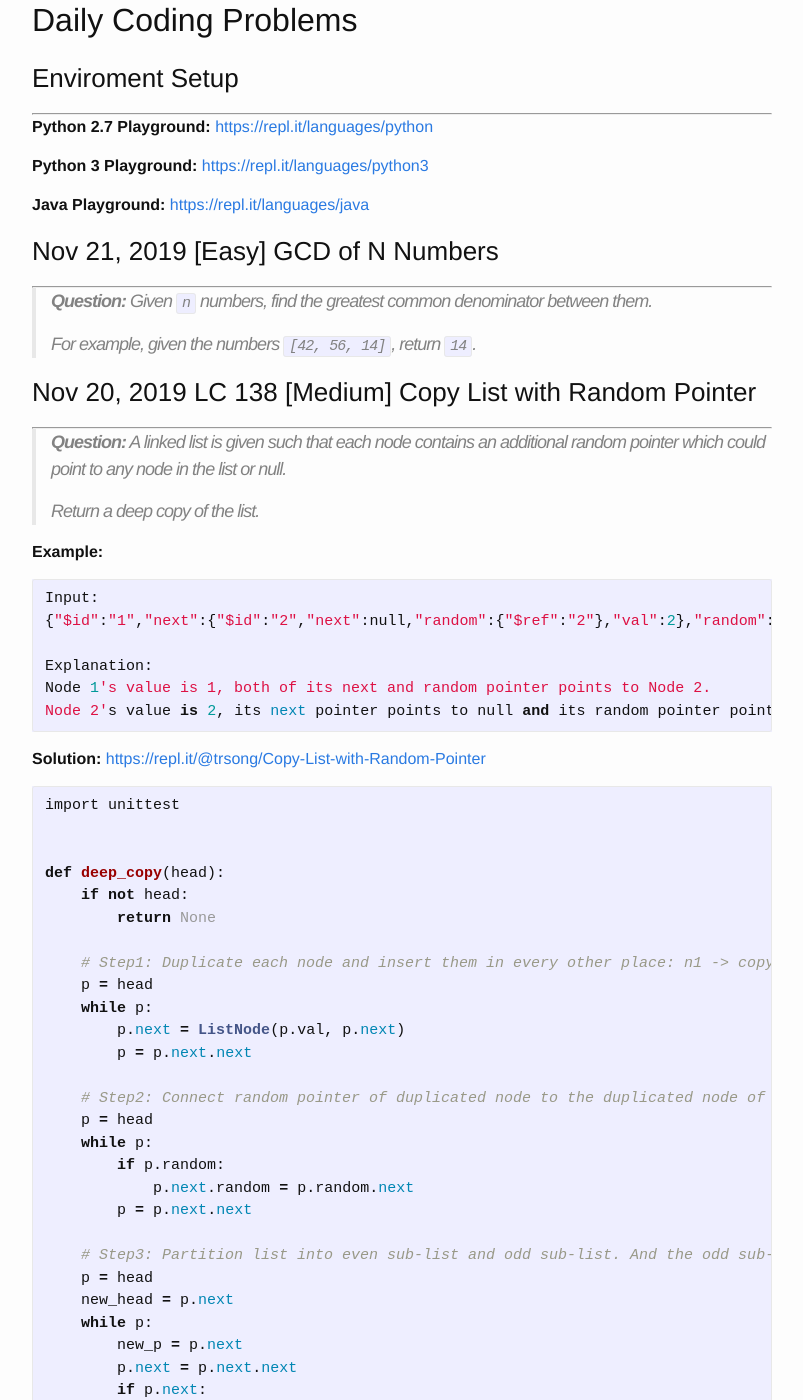
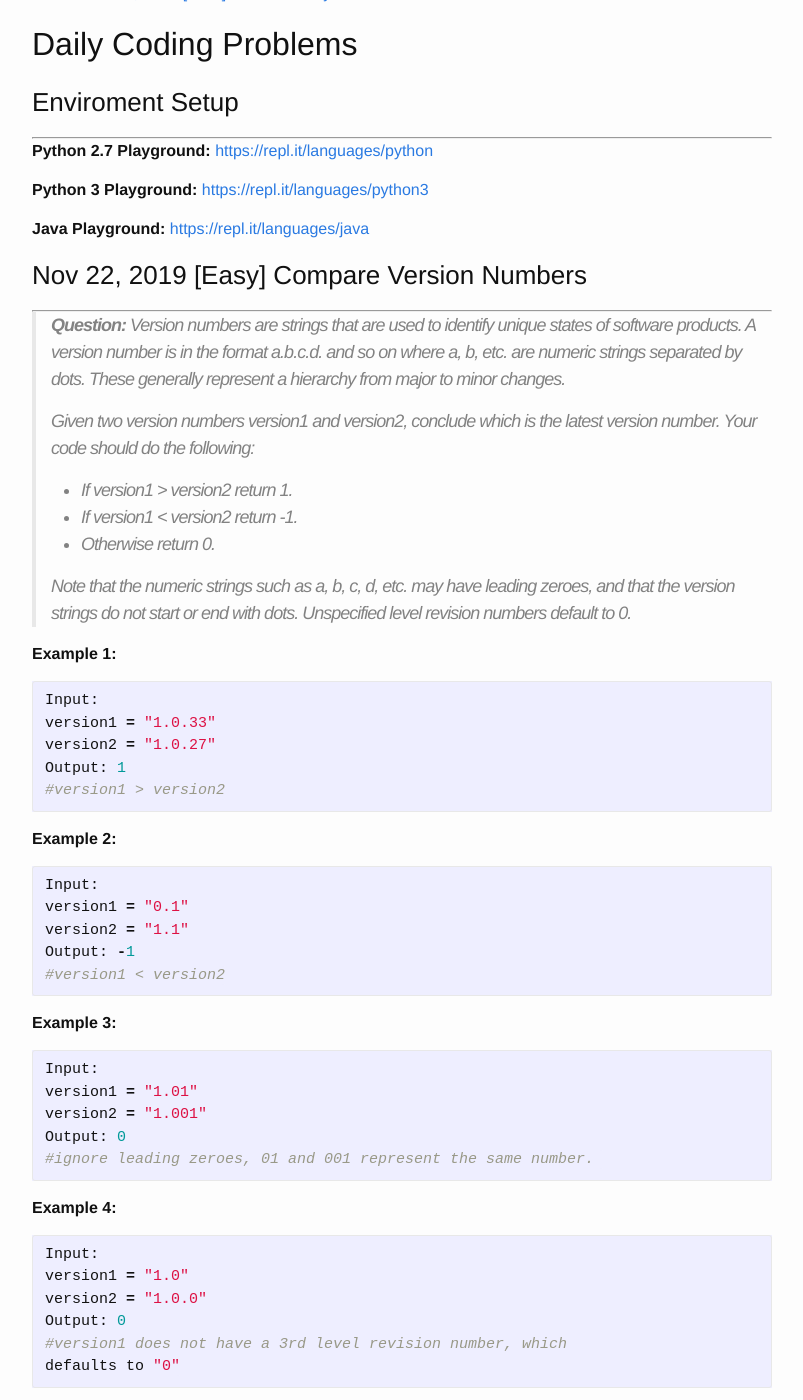
Before and after one commit to trsong/trsong.github.io, a Jekyll site: the page built from _posts/2019-11-01-DailyQuestionsNov.md, in a window 1280 px wide and 1400 px high, scrolled down 771 px. Shown: the whole window, without its empty margins (238-1041 px from the left). Built offline with Jekyll 4.4.1, drawn with Linux system fonts in a browser that asks for light colours; some of the changed text lies outside the part shown.

Commit message:
Add Solution to Nov 21 Question

````diff
--- a/_posts/2019-11-01-DailyQuestionsNov.md
+++ b/_posts/2019-11-01-DailyQuestionsNov.md
@@ -20,11 +20,100 @@ categories: Python/Java
 
 
 
+### Nov 22, 2019 \[Easy\] Compare Version Numbers
+---
+> **Question:** Version numbers are strings that are used to identify unique states of software products. A version number is in the format a.b.c.d. and so on where a, b, etc. are numeric strings separated by dots. These generally represent a hierarchy from major to minor changes.
+>
+> Given two version numbers version1 and version2, conclude which is the latest version number. Your code should do the following:
+> - If version1 > version2 return 1.
+> - If version1 < version2 return -1.
+> - Otherwise return 0.
+>
+> Note that the numeric strings such as a, b, c, d, etc. may have leading zeroes, and that the version strings do not start or end with dots. Unspecified level revision numbers default to 0.
+
+**Example 1:**
+```py
+Input:
+version1 = "1.0.33"
+version2 = "1.0.27"
+Output: 1
+#version1 > version2
+```
+
+**Example 2:**
+```py
+Input:
+version1 = "0.1"
+version2 = "1.1"
+Output: -1
+#version1 < version2
+```
+
+**Example 3:**
+```py
+Input:
+version1 = "1.01"
+version2 = "1.001"
+Output: 0
+#ignore leading zeroes, 01 and 001 represent the same number.
+```
+
+**Example 4:**
+```py
+Input:
+version1 = "1.0"
+version2 = "1.0.0"
+Output: 0
+#version1 does not have a 3rd level revision number, which
+defaults to "0"
+```
+
 ### Nov 21, 2019 \[Easy\] GCD of N Numbers
 ---
 > **Question:** Given `n` numbers, find the greatest common denominator between them.
 >
 > For example, given the numbers `[42, 56, 14]`, return `14`.
+
+
+**Solution:** [https://repl.it/@trsong/GCD-of-N-Numbers](https://repl.it/@trsong/GCD-of-N-Numbers)
+```py
+import unittest
+
+def gcd(a, b):
+    while b:
+        a, b = b, a % b
+    return a
+
+
+def gcd_n_numbers(nums):
+    res = nums[0]
+    for num in nums:
+        # gcd(a, b, c) = gcd(a, gcd(b, c))
+        res = gcd(res, num)
+    return res
+
+
+class GCDNNumberSpec(unittest.TestCase):
+    def test_example(self):
+        self.assertEqual(14, gcd_n_numbers([42, 56, 14]))
+
+    def test_co_prime_numbers(self):
+        self.assertEqual(1, gcd_n_numbers([6, 5, 7, 11]))
+
+    def test_composite_numbers(self):
+        self.assertEqual(11, gcd_n_numbers([11 * 3, 11 * 5, 11 * 7]))
+
+    def test_even_numbers(self):
+        self.assertEqual(2, gcd_n_numbers([2, 8, 6, 4]))
+
+    def test_odd_numbers(self):
+        self.assertEqual(5, gcd_n_numbers([3 * 5, 3 * 2 * 5, 5 * 2 * 2]))
+
+
+if __name__ == '__main__':
+    unittest.main(exit=False)
+
+```
 
 ### Nov 20, 2019 LC 138 \[Medium\] Copy List with Random Pointer
 ---
````
Also changed, not shown: _drafts/2017-11-04-IntervalSearch.markdown (renamed from draft/2017-11-04-IntervalSearch.markdown).
